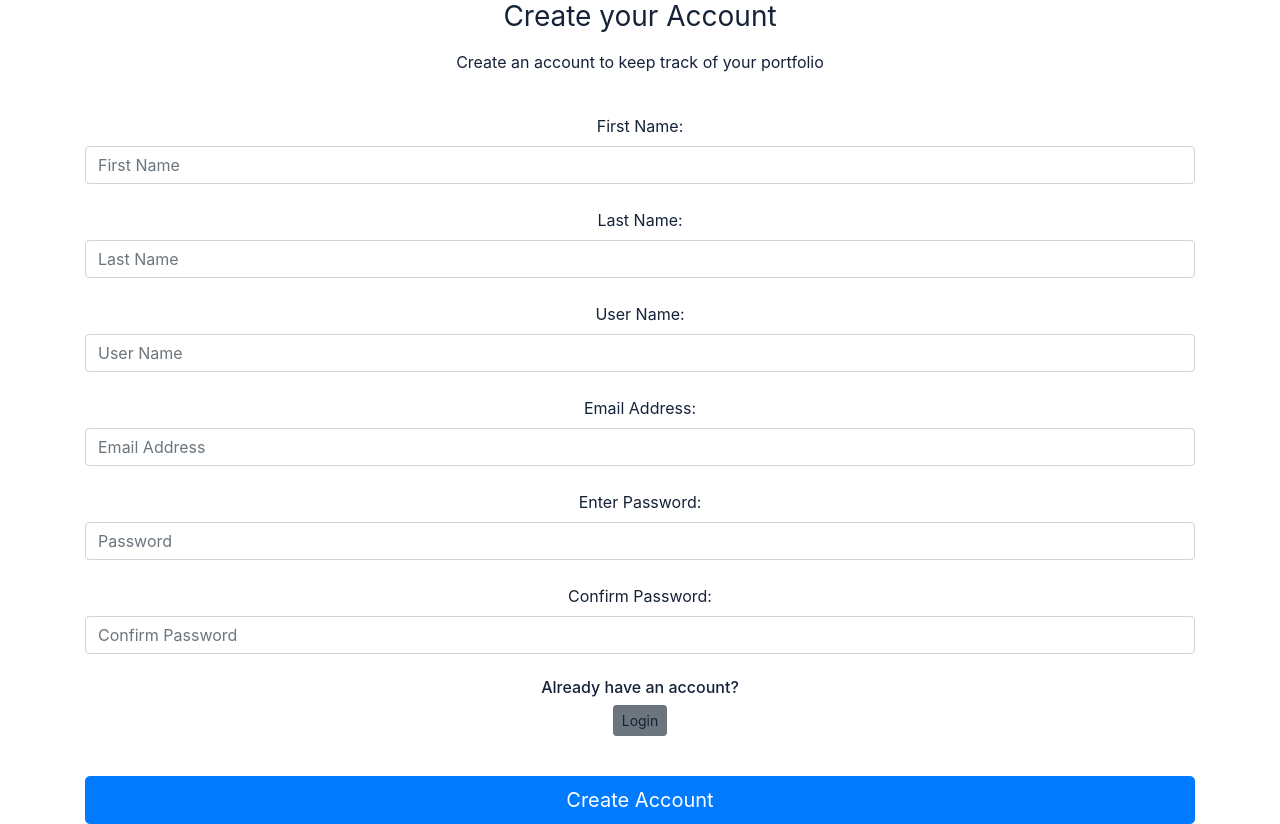
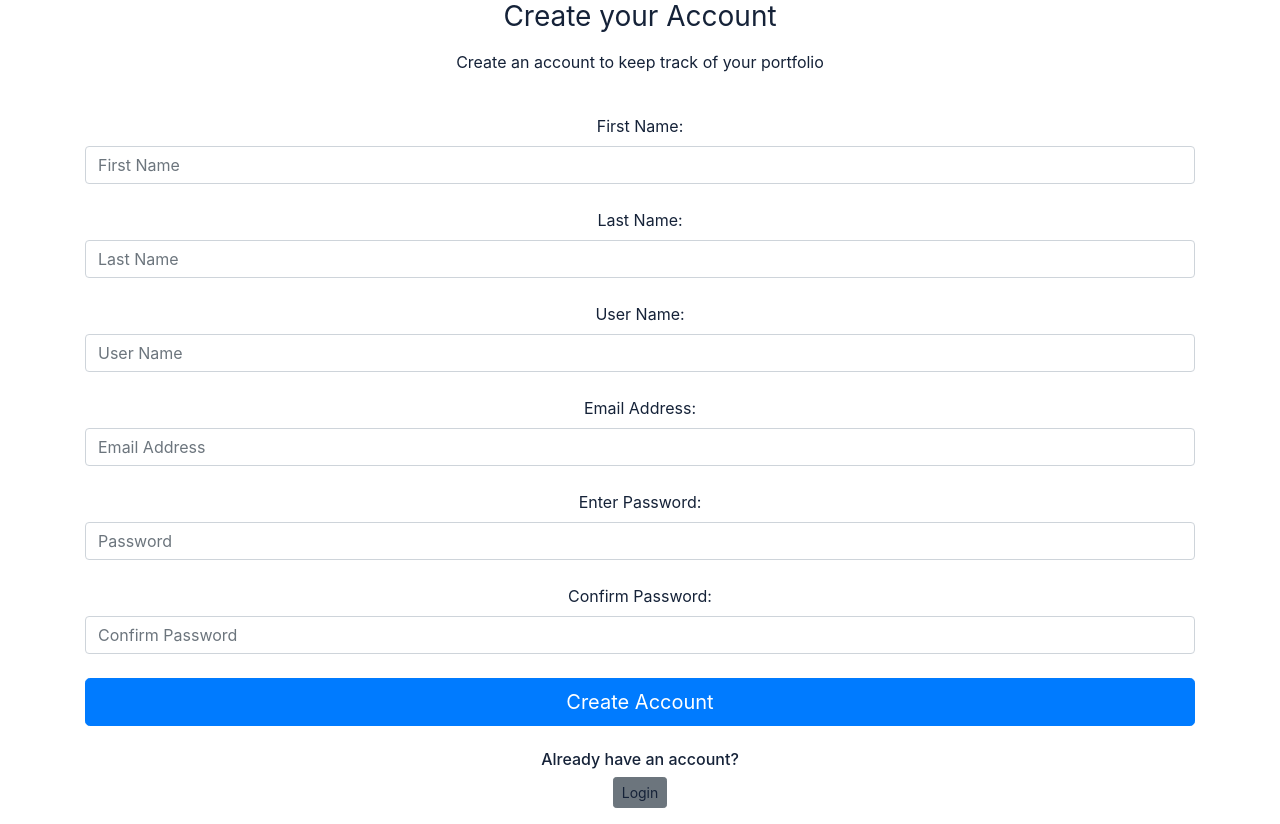
Before and after one commit to Jojo-Paris/rate-my-building, a Flask app: page /register in a window 1280 px wide. Shown: the part 104-928 px from the top of the page. Run offline with Flask 3, Linux system fonts and the light colour scheme; some libraries are stand-ins or nearby versions.

```diff
--- a/portfolio/templates/register.html
+++ b/portfolio/templates/register.html
@@ -65,14 +65,14 @@
 
                 <br>
 
+                {{ form.submit(class="btn btn-lg btn-block btn-primary") }}
+
+                <br>
+
                 <div class="checkbox mb-3" >
                     <h6 style="color: #152238;">Already have an account?</h6>
                     <a class="btn btn-sm btn-secondary" href="{{ url_for('login_page') }}" style="color: #152238;">Login</a>
                 </div>
-
-                <br>
-
-                {{ form.submit(class="btn btn-lg btn-block btn-primary") }}
 
             </form>
         </div>
```
Also changed, not shown: instance/portfolio.db.
